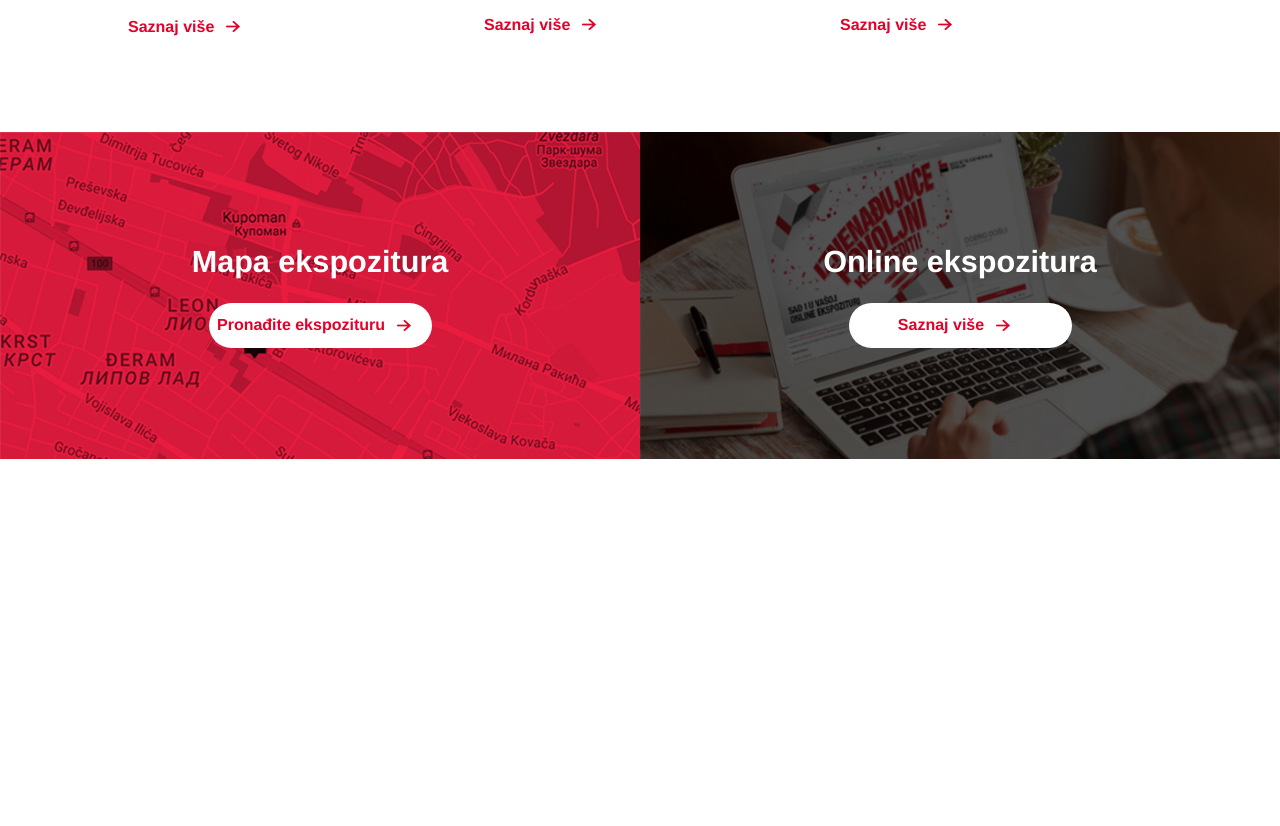
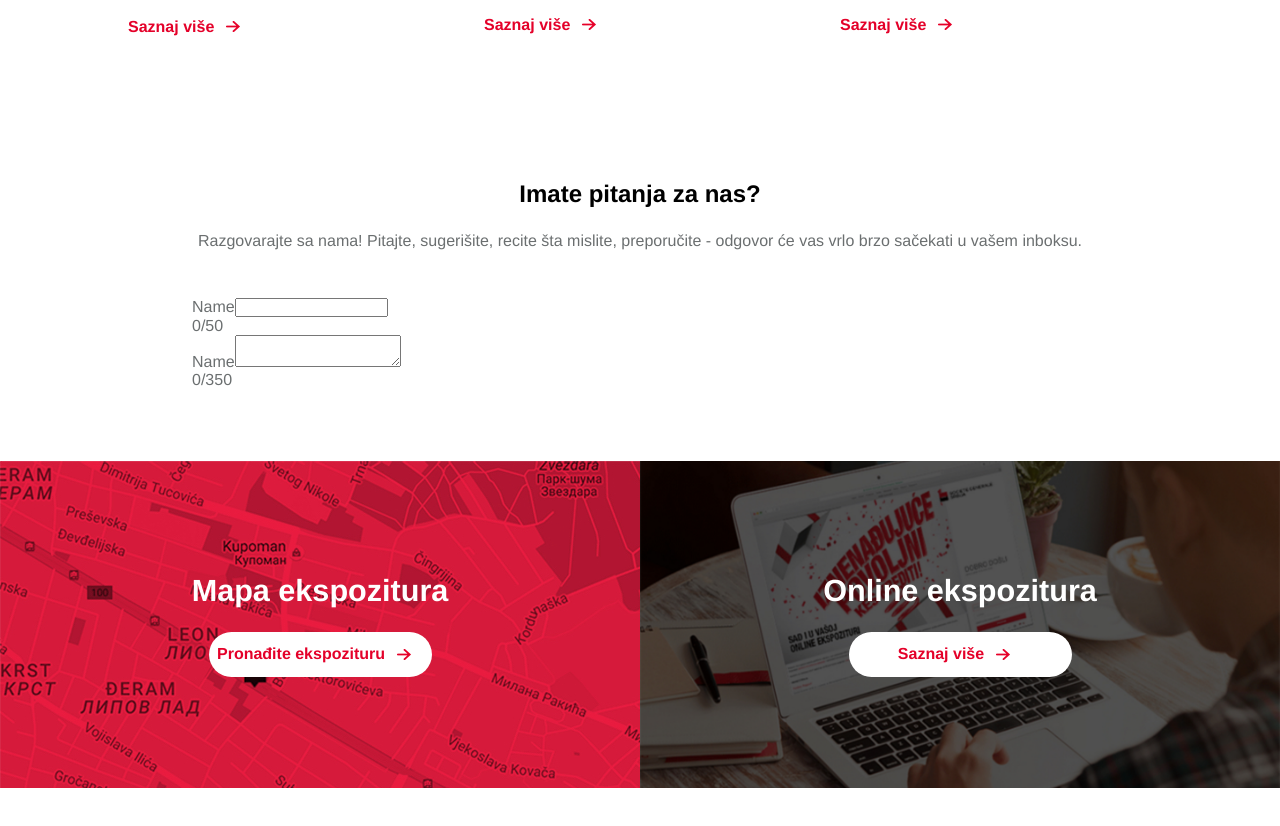
Before and after one commit to majac91/Societe-generale, a React (Create React App) app: page / in a window 1280 px wide. Shown: the part 4580-5406 px from the top of the page. Before the commit the page ends 5111 px from the top, so only its background shows below. Built offline with nearby package versions, Linux system fonts and the light colour scheme.

Commit message:
form section char count logic

```diff
--- a/src/App.js
+++ b/src/App.js
@@ -5,7 +5,7 @@ import SectionMeeting from "./components/SectionMeeting/SectionMeeting";
 import SectionBenefits from "./components/SectionBenefits/SectionBenefits";
 import SectionBanking from "./components/SectionBanking/SectionBanking";
 import SectionMagazin from "./components/SectionMagazin/SectionMagazin";
-
+import Form from "./components/Form/Form";
 import SectionMap from "./components/SectionMap/SectionMap";
 function App() {
   return (
@@ -17,7 +17,7 @@ function App() {
         <SectionBenefits></SectionBenefits>
         <SectionBanking></SectionBanking>
         <SectionMagazin></SectionMagazin>
-
+        <Form></Form>
         <SectionMap></SectionMap>
       </main>
     </>
--- a/src/App.scss
+++ b/src/App.scss
@@ -8,4 +8,5 @@
 @import "./scss/section-benefits";
 @import "./scss/section-banking";
 @import "./scss/section-magazin";
+@import "./scss/form";
 @import "./scss/section-map";
--- /dev/null
+++ b/src/components/Form/Form.js
@@ -0,0 +1,74 @@
+import React, { useState } from "react";
+import Heading from "../Heading/Heading";
+
+const Form = () => {
+  const [charCount, setCharCount] = useState({ input: 0, textarea: 0 });
+  const [isMaxCount, setIsMaxCount] = useState({
+    input: false,
+    textarea: false,
+  });
+
+  function handleCharCount(field, charLimit, e) {
+    setCharCount((current) => {
+      return { ...current, [field]: e.target.value.length };
+    });
+
+    setIsMaxCount((current) =>
+      e.target.value.length > charLimit
+        ? { ...current, [field]: true }
+        : { ...current, [field]: false }
+    );
+  }
+
+  return (
+    <section className="form container-sm">
+      <Heading
+        heading="Imate pitanja za nas?"
+        p="Razgovarajte sa nama! Pitajte, sugerišite, recite šta mislite, preporučite - odgovor će vas vrlo brzo sačekati u vašem inboksu."
+      ></Heading>
+      <form className="form">
+        <label className="form__label" htmlFor="email">
+          Name
+        </label>
+        <input
+          className="form__input"
+          id="name"
+          onChange={(e) => handleCharCount("input", 50, e)}
+        />
+        <div className="form__counter">
+          {charCount.input}
+          <span
+            className={`${
+              isMaxCount.input ? "form__counter-error" : "form__counter-count"
+            }`}
+          >
+            /50
+          </span>
+        </div>
+
+        <label className="form__label" htmlFor="email">
+          Name
+        </label>
+        <textarea
+          className="form__input"
+          id="name"
+          onChange={(e) => handleCharCount("textarea", 350, e)}
+        ></textarea>
+        <div className="form__counter">
+          {charCount.textarea}
+          <span
+            className={`${
+              isMaxCount.textarea
+                ? "form__counter-error"
+                : "form__counter-count"
+            }`}
+          >
+            /350
+          </span>
+        </div>
+      </form>
+    </section>
+  );
+};
+
+export default Form;
--- /dev/null
+++ b/src/scss/_form.scss
@@ -0,0 +1,3 @@
+.form__counter-error {
+  color: var(--color-red);
+}
```
